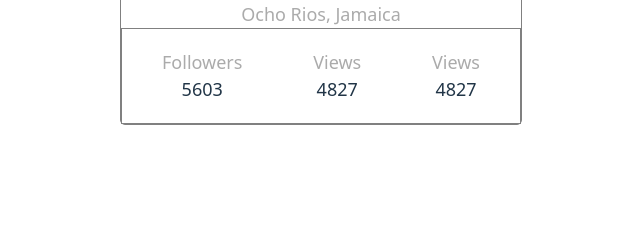
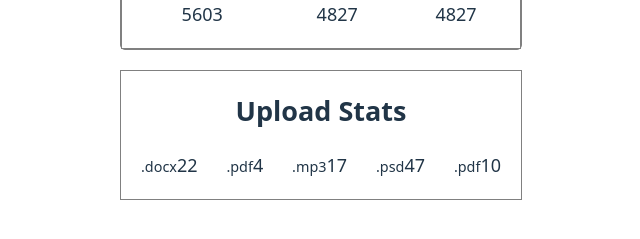
Before and after one commit to sheludkovladyslav/goit-react-hw-01-components-styles, a React (Vite) app: page / in a window 1280 px wide. Shown: the part 529-768 px from the top of the page, without its empty margins (319-959 px from the left). Built offline with nearby package versions, Linux system fonts and the light colour scheme.

Commit message:
зробив статистику та стилі до неї

```diff
--- a/src/App.css
+++ b/src/App.css
@@ -92,3 +92,33 @@ img {
 .label {
   color: rgb(171, 171, 171);
 }
+
+.statistics {
+  border: 1px solid gray;
+  padding: 20px;
+  margin-top: 20px;
+  display: flex;
+  flex-direction: column;
+  font-size: 18px;
+}
+
+.stat-list {
+  display: flex;
+  flex-grow: 1;
+  justify-content: space-between;
+  margin-top: 20px;
+}
+
+.item {
+  background-color: rgb(82, 83, 83);
+  width: 100%;
+  border: 1px solid black;
+  border-right: none;
+  display: flex;
+  flex-direction: column;
+  padding: 10px 0;
+}
+
+.statistics-label {
+  font-size: 0.8em;
+}
--- a/src/App.jsx
+++ b/src/App.jsx
@@ -1,16 +1,14 @@
-import { useState } from "react";
-import reactLogo from "./assets/react.svg";
-import viteLogo from "/vite.svg";
 import "./App.css";
 import { Profile } from "./components/Profile";
 import user from "./data/user.json";
+import statistics from "./data/statistics.json";
+import { Statistics } from "./components/Statistics";
 
 function App() {
-  const [count, setCount] = useState(0);
-
   return (
     <>
       <Profile user={user} />
+      <Statistics statistics={statistics} />
     </>
   );
 }
--- /dev/null
+++ b/src/components/Statistics.jsx
@@ -0,0 +1,18 @@
+export const Statistics = ({ statistics }) => (
+  <>
+    <section className="statistics">
+      <h2 className="title">Upload Stats</h2>
+
+      <ul className="stat-list">
+        {statistics.map((statistic, index) => {
+          return (
+            <li className="" key={statistic.id}>
+              <span className="statistics-label">{statistic.label}</span>
+              <span className="percentage">{statistic.percentage}</span>
+            </li>
+          );
+        })}
+      </ul>
+    </section>
+  </>
+);
--- /dev/null
+++ b/src/data/statistics.json
@@ -0,0 +1,7 @@
+[
+  { "id": "id-1", "label": ".docx", "percentage": 22 },
+  { "id": "id-2", "label": ".pdf", "percentage": 4 },
+  { "id": "id-3", "label": ".mp3", "percentage": 17 },
+  { "id": "id-4", "label": ".psd", "percentage": 47 },
+  { "id": "id-5", "label": ".pdf", "percentage": 10 }
+]
```
